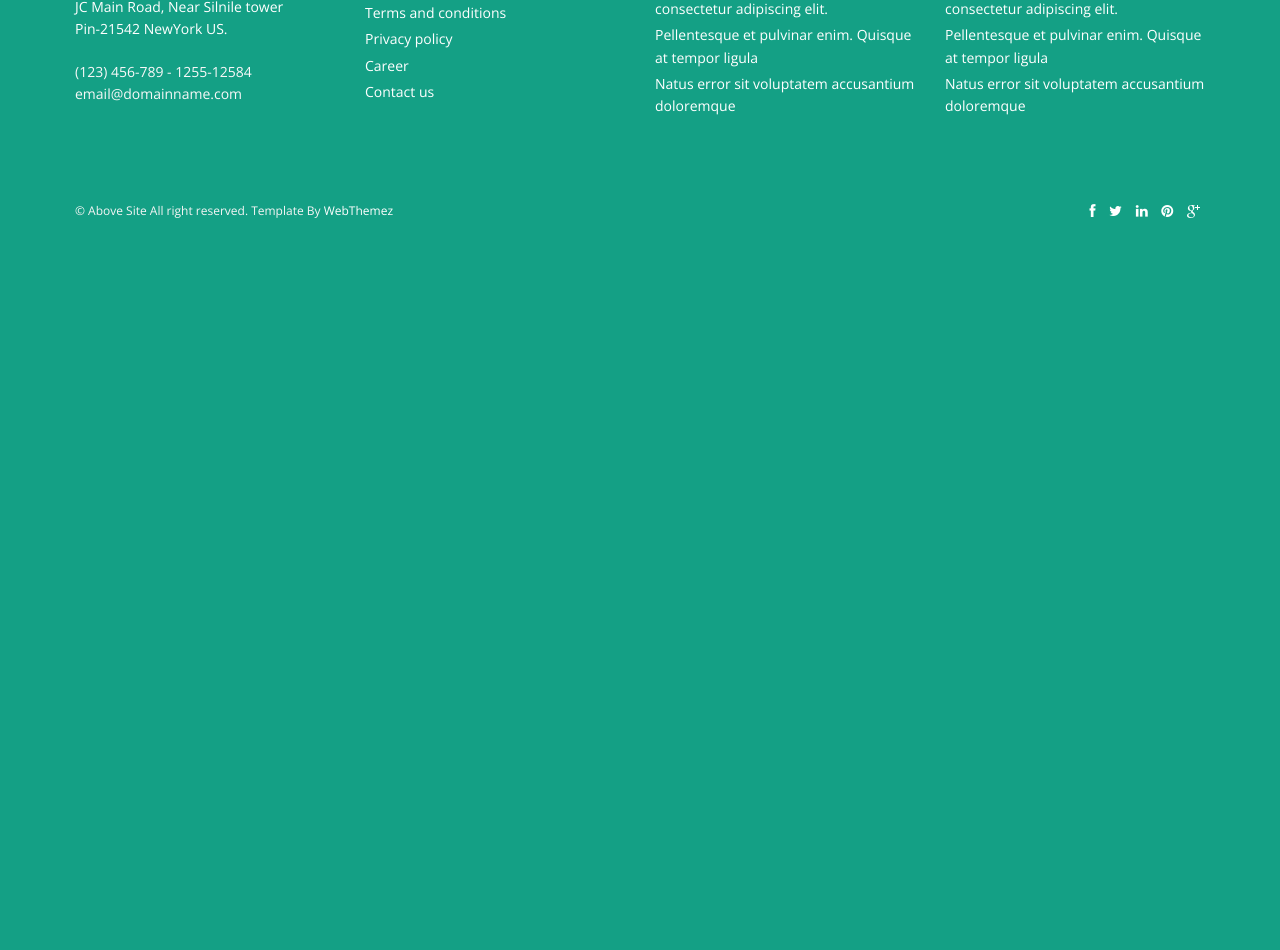
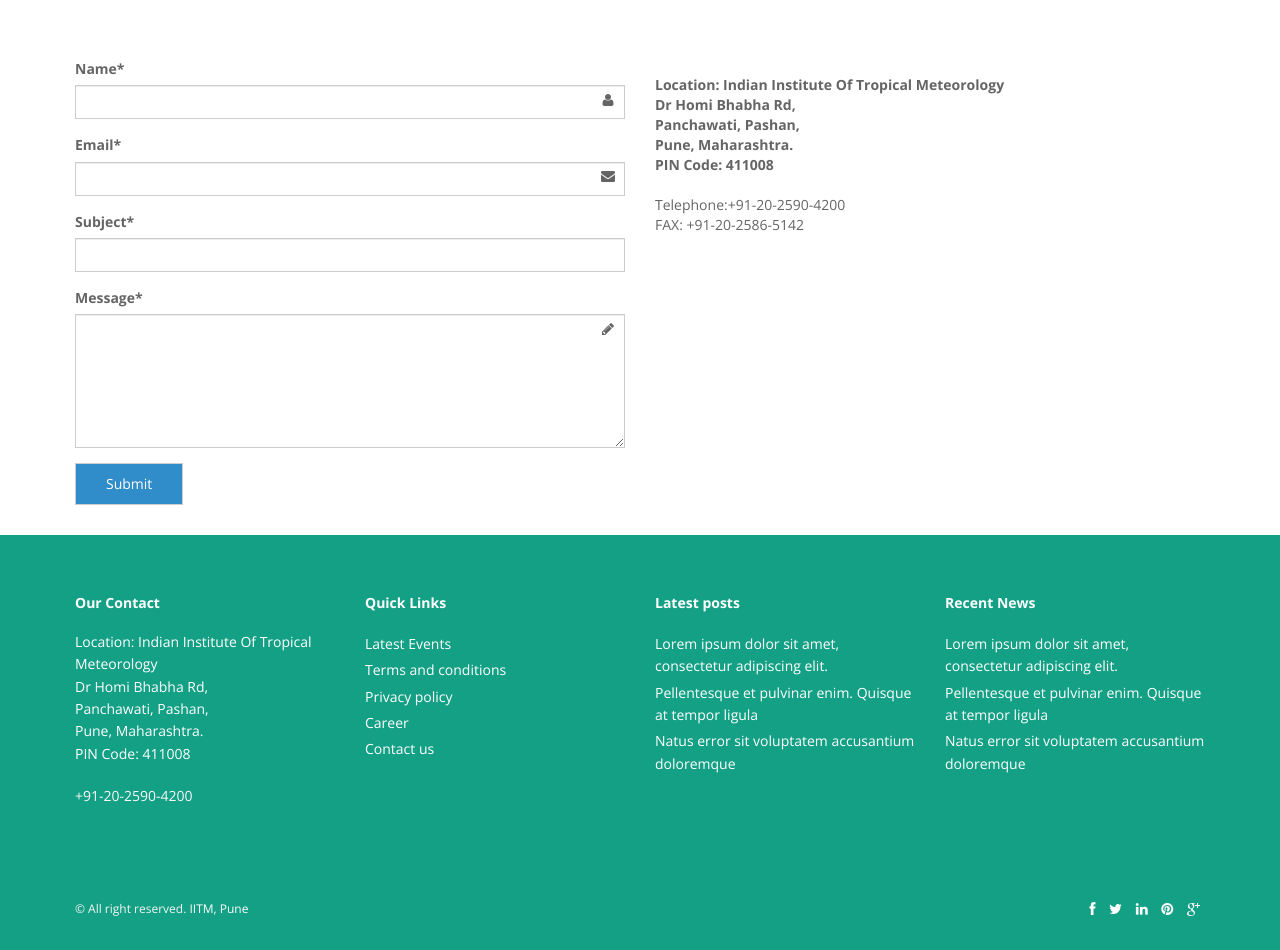
Before and after one commit to tejas-veer/iitm_virtual_center, a Django app: page /contact in a window 1280 px wide. Shown: the part 560-1510 px from the top of the page. Before the commit the page ends 778 px from the top, so only its background shows below. Run offline with Django 3.2, Linux system fonts and the light colour scheme; some libraries are stand-ins or nearby versions.

Commit message:
Update contact.html

```diff
--- a/templates/contact.html
+++ b/templates/contact.html
@@ -15,15 +15,7 @@
 <link href="{% static 'css/flexslider.css' %}" rel="stylesheet" />
 <link href="{% static 'js/owl-carousel/owl.carousel.css' %}" rel="stylesheet">
 <link href="{% static 'css/style.css' %}" rel="stylesheet" />
-<style>
-	.navbar-brand img {
-		height:65px;
 
-	}
-	.navbar-brand{
-		margin-top: 0px;
-	}
-</style>
 <!-- HTML5 shim, for IE6-8 support of HTML5 elements -->
 <!--[if lt IE 9]>
       <script src="http://html5shim.googlecode.com/svn/trunk/html5.js"></script>
@@ -42,7 +34,7 @@
                         <span class="icon-bar"></span>
                         <span class="icon-bar"></span>
                     </button>
-                  <a class="navbar-brand" href="{% url 'index' %}"><img src="{% static 'img/logo2.png' %}" alt="logo"/></a>
+                  <a class="navbar-brand" href="{% url 'index' %}"><img src="{% static 'img/logo.png' %}" alt="logo"/></a>
                 </div>
                 <div class="navbar-collapse collapse ">
                     <ul class="nav navbar-nav">
@@ -68,13 +60,14 @@
 	</section>
 	<section id="content">
 
-	{% comment %} <div class="container">
+	<div class="container">
 	<div class="row">
  <div class="col-md-12">
 
+	<iframe src="https://www.google.com/maps/embed?pb=!1m18!1m12!1m3!1d3782.811554132122!2d73.8032547623046!3d18.53741605357389!2m3!1f0!2f0!3f0!3m2!1i1024!2i768!4f13.1!3m3!1m2!1s0x3bc2beeff94c2915%3A0xc93831a8af2db6c0!2sIndian%20Institute%20Of%20Tropical%20Meteorology!5e0!3m2!1sen!2sin!4v1641619459267!5m2!1sen!2sin" width="100%" height="300px" style="border:0;" allowfullscreen="" loading="lazy"></iframe>
+<!--<script type="text/javascript" src="http://maps.google.com/maps/api/js?sensor=false"></script><div style="overflow:hidden;height:300px;width:100%;"><div id="gmap_canvas" style="height:300px;width:100%;"></div><style>#gmap_canvas img{max-width:none!important;background:none!important}</style><a class="google-map-code" href="http://www.trivoo.net" id="get-map-data">trivoo</a></div><script type="text/javascript"> function init_map(){var myOptions = {zoom:14,center:new google.maps.LatLng(40.805478,-73.96522499999998),mapTypeId: google.maps.MapTypeId.ROADMAP};map = new google.maps.Map(document.getElementById("gmap_canvas"), myOptions);marker = new google.maps.Marker({map: map,position: new google.maps.LatLng(40.805478, -73.96522499999998)});infowindow = new google.maps.InfoWindow({content:"<b>The Breslin</b><br/>2880 Broadway<br/> New York" });google.maps.event.addListener(marker, "click", function(){infowindow.open(map,marker);});infowindow.open(map,marker);}google.maps.event.addDomListener(window, 'load', init_map);</script> -->
 
-<script type="text/javascript" src="http://maps.google.com/maps/api/js?sensor=false"></script><div style="overflow:hidden;height:300px;width:100%;"><div id="gmap_canvas" style="height:300px;width:100%;"></div><style>#gmap_canvas img{max-width:none!important;background:none!important}</style><a class="google-map-code" href="http://www.trivoo.net" id="get-map-data">trivoo</a></div><script type="text/javascript"> function init_map(){var myOptions = {zoom:14,center:new google.maps.LatLng(40.805478,-73.96522499999998),mapTypeId: google.maps.MapTypeId.ROADMAP};map = new google.maps.Map(document.getElementById("gmap_canvas"), myOptions);marker = new google.maps.Marker({map: map,position: new google.maps.LatLng(40.805478, -73.96522499999998)});infowindow = new google.maps.InfoWindow({content:"<b>The Breslin</b><br/>2880 Broadway<br/> New York" });google.maps.event.addListener(marker, "click", function(){infowindow.open(map,marker);});infowindow.open(map,marker);}google.maps.event.addDomListener(window, 'load', init_map);</script>
-								</div>
+</div>
 </div>
 
 
@@ -113,20 +106,17 @@
 										</form>
 									</div>
 								</div>
-								<div class="col-md-6"> {% endcomment %}
+								<div class="col-md-6">
 
-<div style =" margin-left : 30px"class="span4"><div class="title-box clearfix "><h3 class="title-box_primary">Contact info</h3></div>
-<h5>Suryachandra Rao, Director IITM</h5>
-{% comment %} <p>Lorem ipsum dolor sit amet, cadipisicing sit amet, consectetur adipisicing elit. Lorem ipsum dolor sit amet, cadipisicing sit amet, consectetur adipisicing elit. Atque sed, quidem quis praesentium Atque sed, quidem quis praesentium, ut unde fuga error commodi architecto, laudantium culpa tenetur at id, beatae pet.<br>
-</p><address> {% endcomment %}
-{% comment %} <strong>The Company Name.<br>
-12345 St John Point,<br>
-Brisbean, ABC 12 St 11.</strong><br> {% endcomment %}
-Telephone:+91-(0)20-25904245<br>
-{% comment %} <br> {% endcomment %}
-E-mail: <a href="mailto:info@sitename.org">surya@tropmet.res.in</a>
-<br>
-<br>
+<address>
+	<br> <br>
+<strong>Location: Indian Institute Of Tropical Meteorology<br>
+Dr Homi Bhabha Rd, <br>
+Panchawati, Pashan, <br>
+Pune, Maharashtra.<br>
+PIN Code: 411008</strong><br><br>
+Telephone:+91-20-2590-4200<br>
+FAX: +91-20-2586-5142<br>
 </address> </div>
 								</div>
 							</div>
@@ -140,12 +130,14 @@ E-mail: <a href="mailto:info@sitename.org">surya@tropmet.res.in</a>
 				<div class="widget">
 					<h5 class="widgetheading">Our Contact</h5>
 					<address>
-					<strong>Abovecompany Inc</strong><br>
-					JC Main Road, Near Silnile tower<br>
-					 Pin-21542 NewYork US.</address>
+						Location: Indian Institute Of Tropical Meteorology<br>
+						Dr Homi Bhabha Rd, <br>
+						Panchawati, Pashan, <br>
+						Pune, Maharashtra.<br>
+						PIN Code: 411008<br>
+						</address>
 					<p>
-						<i class="icon-phone"></i> (123) 456-789 - 1255-12584 <br>
-						<i class="icon-envelope-alt"></i> email@domainname.com
+						<i class="icon-phone"></i> +91-20-2590-4200<br>
 					</p>
 				</div>
 			</div>
@@ -189,7 +181,7 @@ E-mail: <a href="mailto:info@sitename.org">surya@tropmet.res.in</a>
 				<div class="col-lg-6">
 					<div class="copyright">
 						<p>
-							<span>&copy; Above Site All right reserved. Template By </span><a href="http://webthemez.com" target="_blank">WebThemez</a>
+							<span>&copy; All right reserved. </span><a href="https://impo.tropmet.res.in/" target="_blank">IITM, Pune</a>
 						</p>
 					</div>
 				</div>
```
